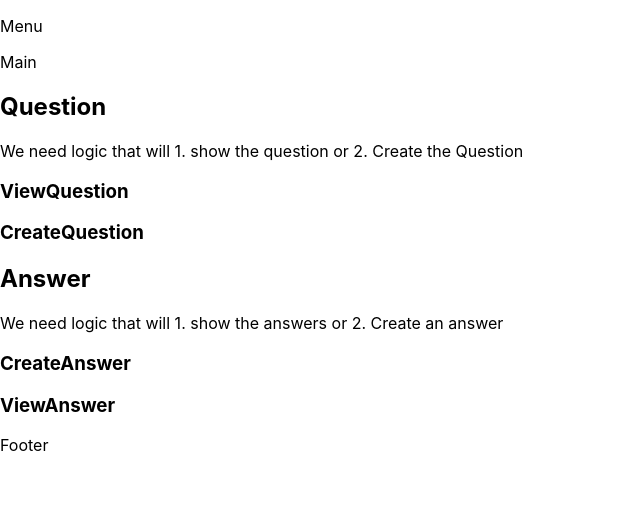
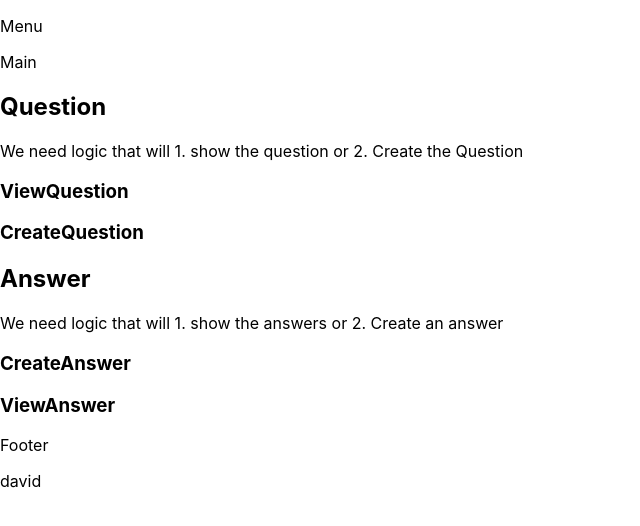
Before and after one commit to dwallace-web/pern-project-client, a React (Create React App) app: page / in a window 1280 px wide. Shown: the top 526 px of the page, without its empty margins (0-640 px from the left). Built offline with nearby package versions, Linux system fonts and the light colour scheme.

Commit message:
setup branch

```diff
--- a/src/App.js
+++ b/src/App.js
@@ -9,6 +9,7 @@ function App() {
       <Menu />
         <Main />
       <Footer />
+      david
     </div>
   );
 }
```
